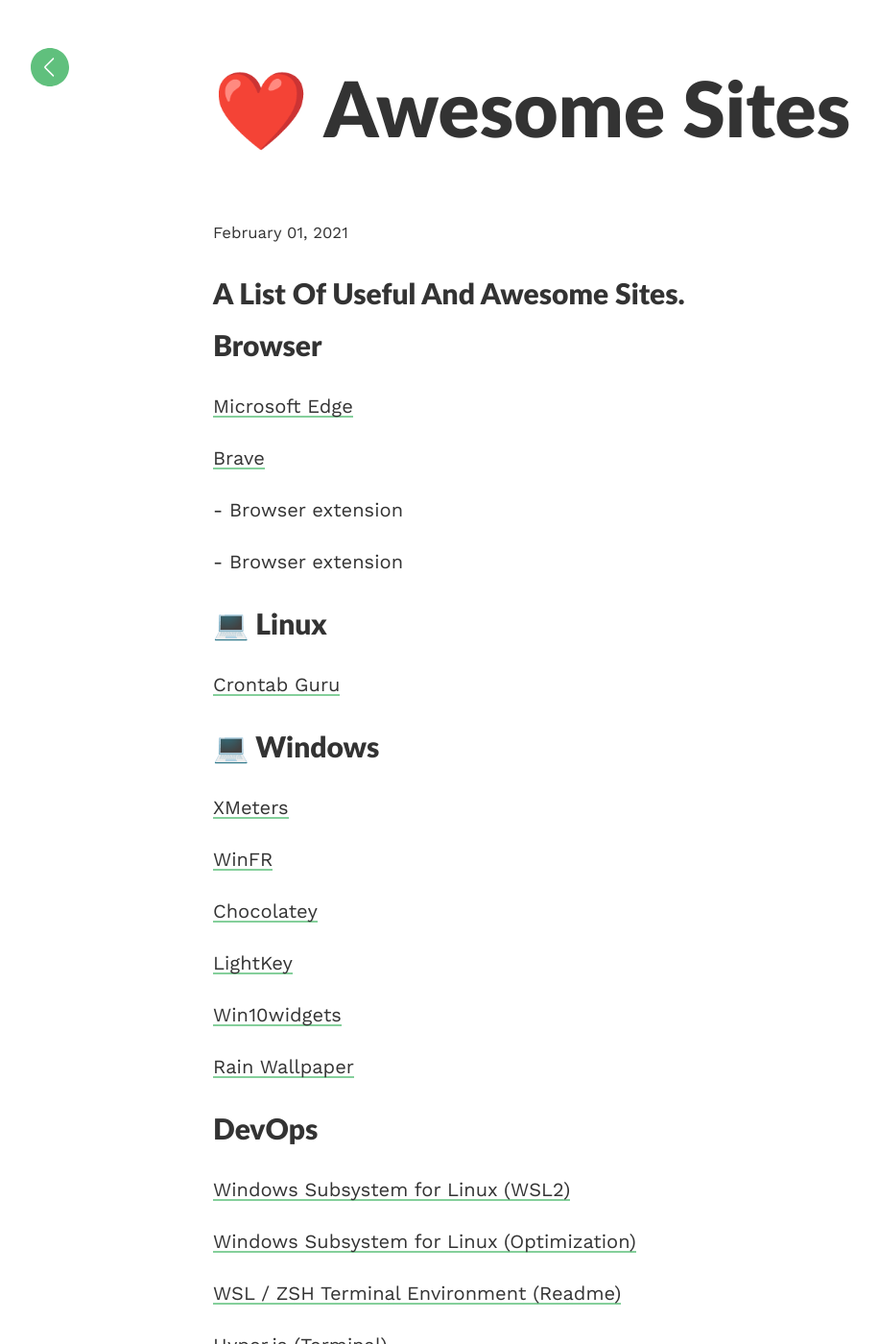
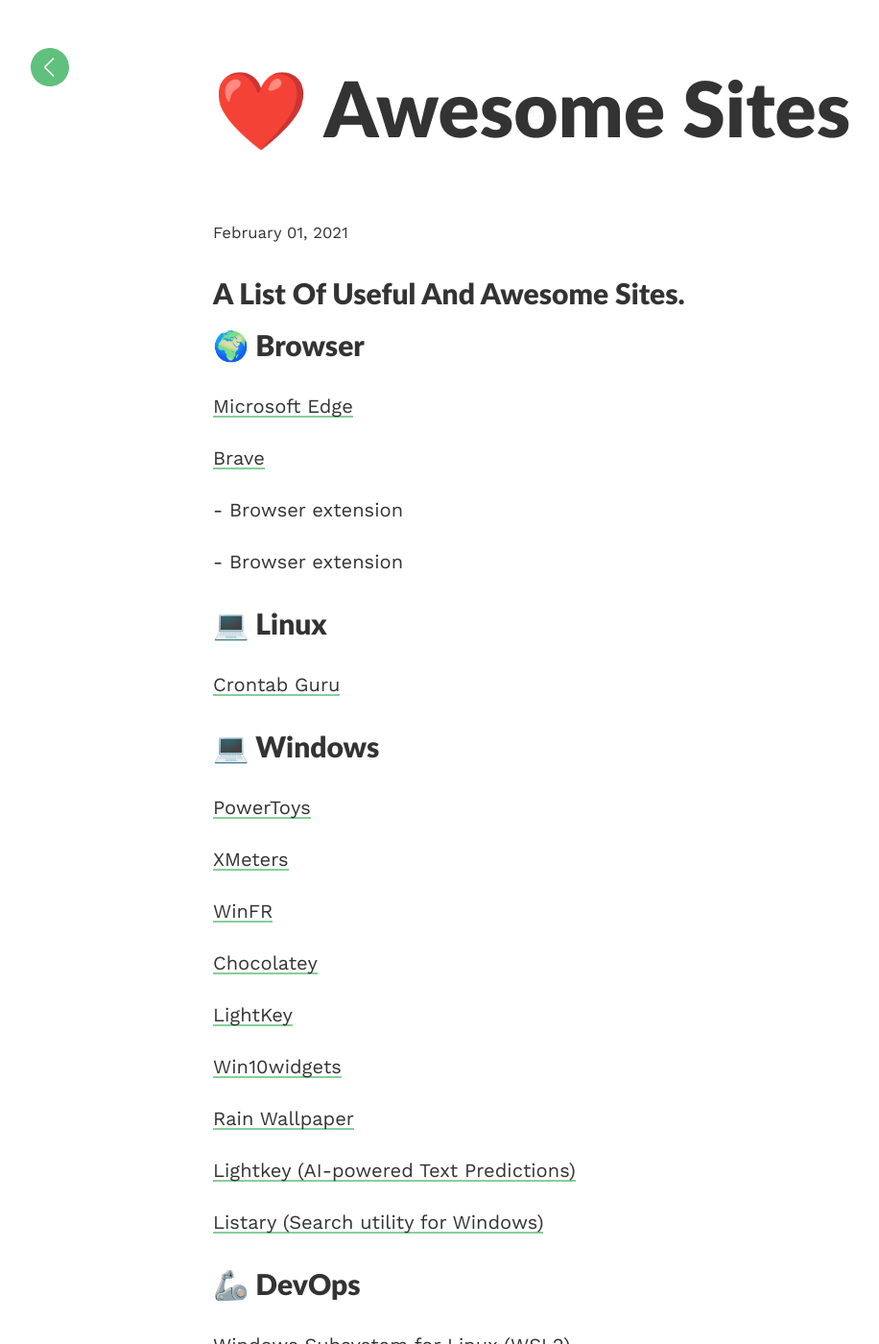
Before and after one commit to jcabeza/wiki, a Jekyll site: the page built from _posts/2021-02-01-awesome-sites.md, in a window 1280 px wide and 1400 px high. Shown: the whole window at 96% size, without its empty margins (18-934 px from the left). Built offline with Jekyll 4.4.1, drawn with Linux system fonts in a browser that asks for light colours; some of the changed text lies outside the part shown.

Commit message:
Add links ✏️

```diff
--- a/_posts/2021-02-01-awesome-sites.md
+++ b/_posts/2021-02-01-awesome-sites.md
@@ -5,7 +5,7 @@ title:  "❤️ Awesome Sites"
 
 # A List of Useful and Awesome Sites.
 
-## Browser
+## 🌍 Browser
 
 [Microsoft Edge](https://www.microsoft.com/fr-fr/edge)
 
@@ -21,6 +21,8 @@ title:  "❤️ Awesome Sites"
 
 ## 💻 Windows
 
+[PowerToys](https://github.com/microsoft/PowerToys/releases)
+
 [XMeters](https://entropy6.com/xmeters/)
 
 [WinFR](https://www.microsoft.com/fr-fr/p/windows-file-recovery/9n26s50ln705?activetab=pivot:overviewtab)
@@ -33,7 +35,11 @@ title:  "❤️ Awesome Sites"
 
 [Rain Wallpaper](http://rainysoft.cc/rainwallpaper.html)
 
-## DevOps
+[Lightkey (AI-powered Text Predictions)](https://www.lightkey.io/)
+
+[Listary (Search utility for Windows)](https://www.listary.com/)
+
+## 🦾 DevOps
 
 [Windows Subsystem for Linux (WSL2)](https://docs.microsoft.com/fr-fr/windows/wsl/install-win10)
 
@@ -61,7 +67,7 @@ VSCode Plugins : Terraform, Ansible, GitLens, Git History, Draw.io, Polacode, Ma
 
 [GitLab](https://about.gitlab.com/)
 
-## Github
+## 🐙 Github
 
 [Tig for Git](https://jonas.github.io/tig/)
 
@@ -79,13 +85,13 @@ VSCode Plugins : Terraform, Ansible, GitLens, Git History, Draw.io, Polacode, Ma
 
 [Bitwarden](https://bitwarden.com/)
 
-## PDF Tools
+## 📑 PDF Tools
 
 [I Love PDF](https://www.ilovepdf.com/)
 
 [AvePDF](https://avepdf.com/fr)
 
-## RSS Readers
+## 📖 RSS Readers
 
 [Feedly](https://feedly.com/)
 
@@ -95,7 +101,7 @@ VSCode Plugins : Terraform, Ansible, GitLens, Git History, Draw.io, Polacode, Ma
 
 [Discord](https://discord.com/download)
 
-## Collaborative
+## 👫🏻 Collaborative
 
 [Microsoft OneDrive](https://www.microsoft.com/fr-fr/microsoft-365/onedrive/online-cloud-storage)
 
```
Also changed, not shown: other parts of _posts/2021-02-01-awesome-sites.md (+16 -0 lines).
